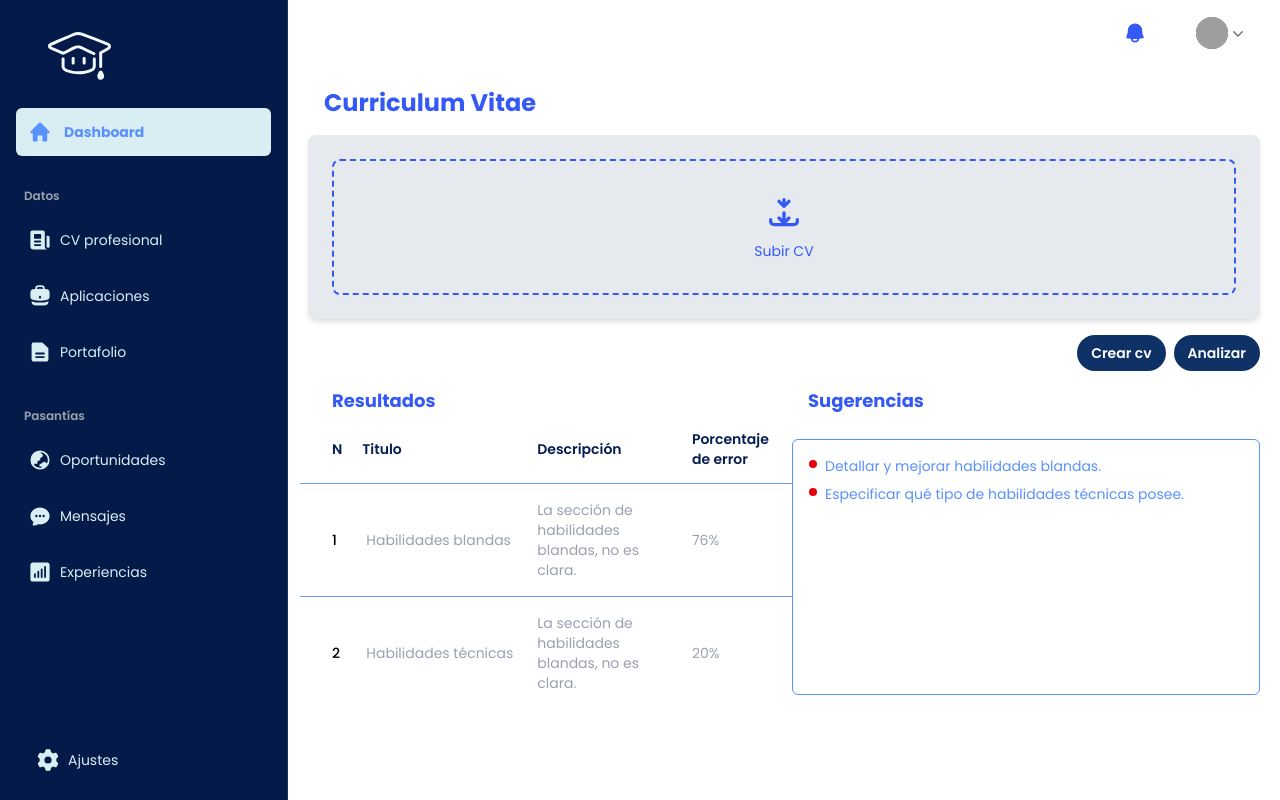
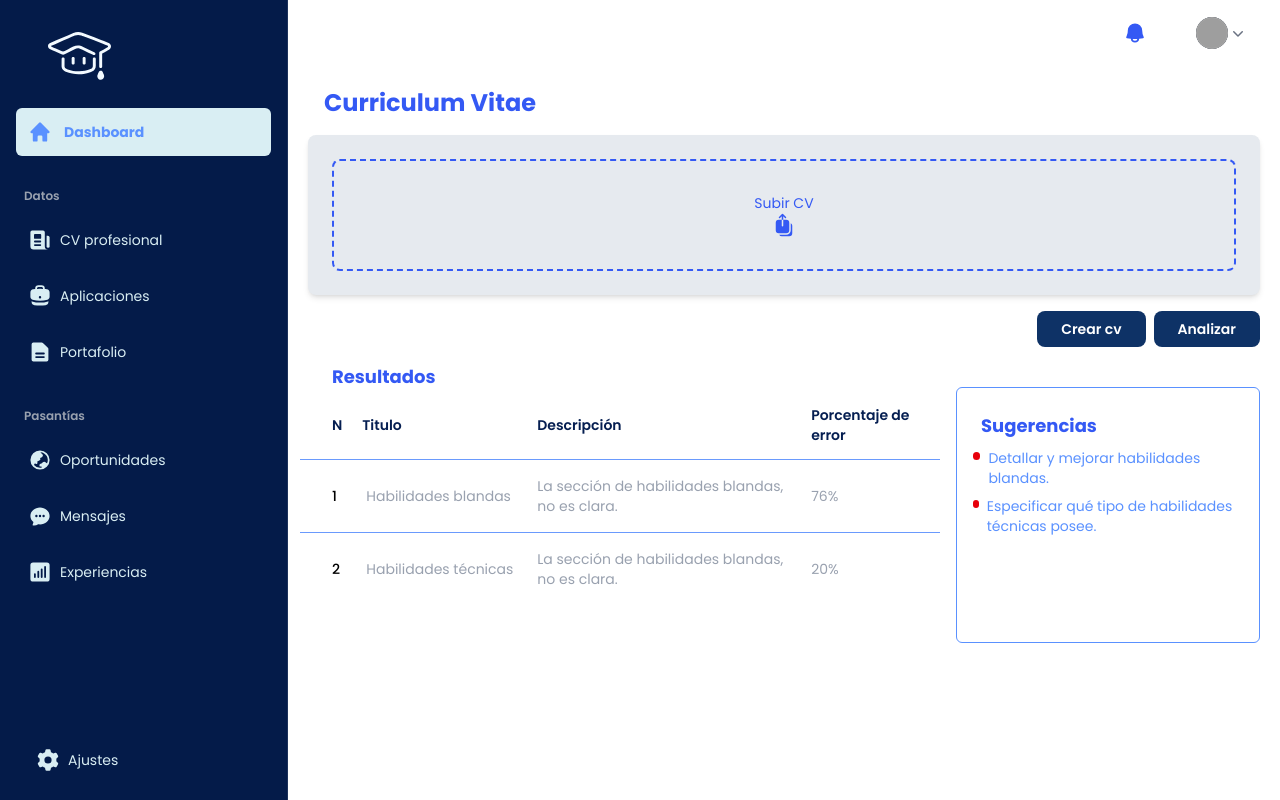
Before and after one commit to Ander45Portafol/YonJobSV, a Nuxt app: page /cvPage in a window 1280 px wide. Built offline with nearby package versions, Linux system fonts and the light colour scheme; grey boxes are pictures that could not be loaded.

Commit message:
Finishing details

```diff
--- a/app/components/UploadCv.vue
+++ b/app/components/UploadCv.vue
@@ -5,21 +5,21 @@
       class="border-2 border-dashed border-[#3459F4] rounded-lg flex flex-col items-center justify-center p-8 cursor-pointer hover:bg-blue-50 transition"
       @click="triggerUpload"
     >
+      <p class="text-sm text-[#3459F4]">Subir CV</p>
       <svg
         xmlns="http://www.w3.org/2000/svg"
-        class="h-10 w-10 text-[#3459F4] mb-2"
-        fill="none"
         viewBox="0 0 24 24"
-        stroke="currentColor"
+        fill="currentColor"
+        class="size-6 text-[#3459F4]"
       >
         <path
-          stroke-linecap="round"
-          stroke-linejoin="round"
-          stroke-width="2"
-          d="M4 16v1a2 2 0 002 2h12a2 2 0 002-2v-1M12 12v6m0 0l-3-3m3 3l3-3M12 4v4m0 0l-3-3m3 3l3-3"
+          d="M9.97.97a.75.75 0 0 1 1.06 0l3 3a.75.75 0 0 1-1.06 1.06l-1.72-1.72v3.44h-1.5V3.31L8.03 5.03a.75.75 0 0 1-1.06-1.06l3-3ZM9.75 6.75v6a.75.75 0 0 0 1.5 0v-6h3a3 3 0 0 1 3 3v7.5a3 3 0 0 1-3 3h-7.5a3 3 0 0 1-3-3v-7.5a3 3 0 0 1 3-3h3Z"
+        />
+        <path
+          d="M7.151 21.75a2.999 2.999 0 0 0 2.599 1.5h7.5a3 3 0 0 0 3-3v-7.5c0-1.11-.603-2.08-1.5-2.599v7.099a4.5 4.5 0 0 1-4.5 4.5H7.151Z"
         />
       </svg>
-      <p class="text-sm text-[#3459F4]">Subir CV</p>
+
       <input
         type="file"
         ref="fileInput"
--- a/app/pages/cvPage.vue
+++ b/app/pages/cvPage.vue
@@ -7,26 +7,26 @@
     <div class="flex justify-end">
       <button
         type="button"
-        class="rounded-full bg-[#0E3266] px-3.5 py-2 text-sm font-semibold text-white hover:bg-[#5A91FF] focus-visible:outline-2 focus-visible:outline-offset-2 focus-visible:outline-[#5A91FF]"
+        class="rounded-lg bg-[#0E3266] px-6 py-2 text-sm font-semibold text-white hover:bg-[#5A91FF] focus-visible:outline-2 focus-visible:outline-offset-2 focus-visible:outline-[#5A91FF]"
       >
         Crear cv
       </button>
       <button
         type="button"
-        class="rounded-full ml-2 bg-[#0E3266] px-3.5 py-2 text-sm font-semibold text-white hover:bg-[#5A91FF] focus-visible:outline-2 focus-visible:outline-offset-2 focus-visible:outline-[#5A91FF]"
+        class="rounded-lg ml-2 bg-[#0E3266] px-6 py-2 text-sm font-semibold text-white hover:bg-[#5A91FF] focus-visible:outline-2 focus-visible:outline-offset-2 focus-visible:outline-[#5A91FF]"
       >
         Analizar
       </button>
     </div>
-    <div class="grid grid-cols-2">
+    <div class="grid [grid-template-columns:2fr_1fr] gap-4">
       <ResultsTable />
       <div class="gap-4 ml-2">
-        <div class="ms-4">
-          <h5 class="font-bold text-lg text-[#3459F4]">Sugerencias</h5>
-        </div>
         <div
           class="bg-white border border-[#5A91FF] rounded-md p-4 max-w-xl mx-auto mt-6 h-64"
         >
+          <div class="m-2">
+            <h5 class="font-bold text-lg text-[#3459F4]">Sugerencias</h5>
+          </div>
           <ul class="space-y-2">
             <li
               v-for="(item, index) in sugerencias"
--- a/app/pages/opportunities.vue
+++ b/app/pages/opportunities.vue
@@ -4,19 +4,24 @@
   <div class="w-full flex flex-col gap-4">
     <div class="ms-4">
       <h5 class="font-bold text-2xl text-[#3459F4]">Oportunidades</h5>
-      <h6>Pasantías</h6>
+      <h6 class="text-[#45C567]">Pasantías</h6>
     </div>
     <div class="flex flex-row">
-      <label for="email-address" class="sr-only">Email address</label>
+      <div class="mt-2 grid grid-cols-1 w-full">
         <input
           id="buscar-pasantia"
           type="pasantia"
           name="pasantia"
           required
           placeholder="Buscar pasantía"
-        autocomplete="email"
-        class="min-w-0 flex-auto rounded-md bg-[#E6EAEF] px-3.5 py-2 text-base text-[#5A91FF] outline-1 -outline-offset-1 outline-[#E6EAEF] placeholder:text-[#5A91FF] focus:outline-2 focus:-outline-offset-2 focus:outline-indigo-500 sm:text-sm/6"
+          class="block w-full min-w-0 flex-auto rounded-md bg-[#E6EAEF] px-3.5 py-2 text-base text-[#5A91FF] outline-1 -outline-offset-1 outline-[#E6EAEF] placeholder:text-[#5A91FF] focus:outline-2 focus:-outline-offset-2 focus:outline-indigo-500 sm:text-sm/6"
         />
+        <MagnifyingGlassIcon
+          class="pointer-events-none col-start-1 row-start-1 ml-3 size-5 self-center text-gray-500 sm:size-4"
+          aria-hidden="true"
+        />
+      </div>
+
       <el-select
         id="select"
         name="selected"
@@ -126,6 +131,7 @@
     </div>
     <div class="w-full flex flex row">
       <JobCard
+        image="./facebook.jpg"
         company="Facebook"
         date="20/11/2025"
         title="Analista de datos"
@@ -137,6 +143,7 @@
 
 <script setup>
 import JobCard from "~/components/JobCard.vue";
+import { MagnifyingGlassIcon } from "@heroicons/vue/20/solid";
 
 definePageMeta({
   layout: "main",
```
Also changed, not shown: public/facebook.jpg (added). Lines whose indentation alone changed are shown as unchanged.
